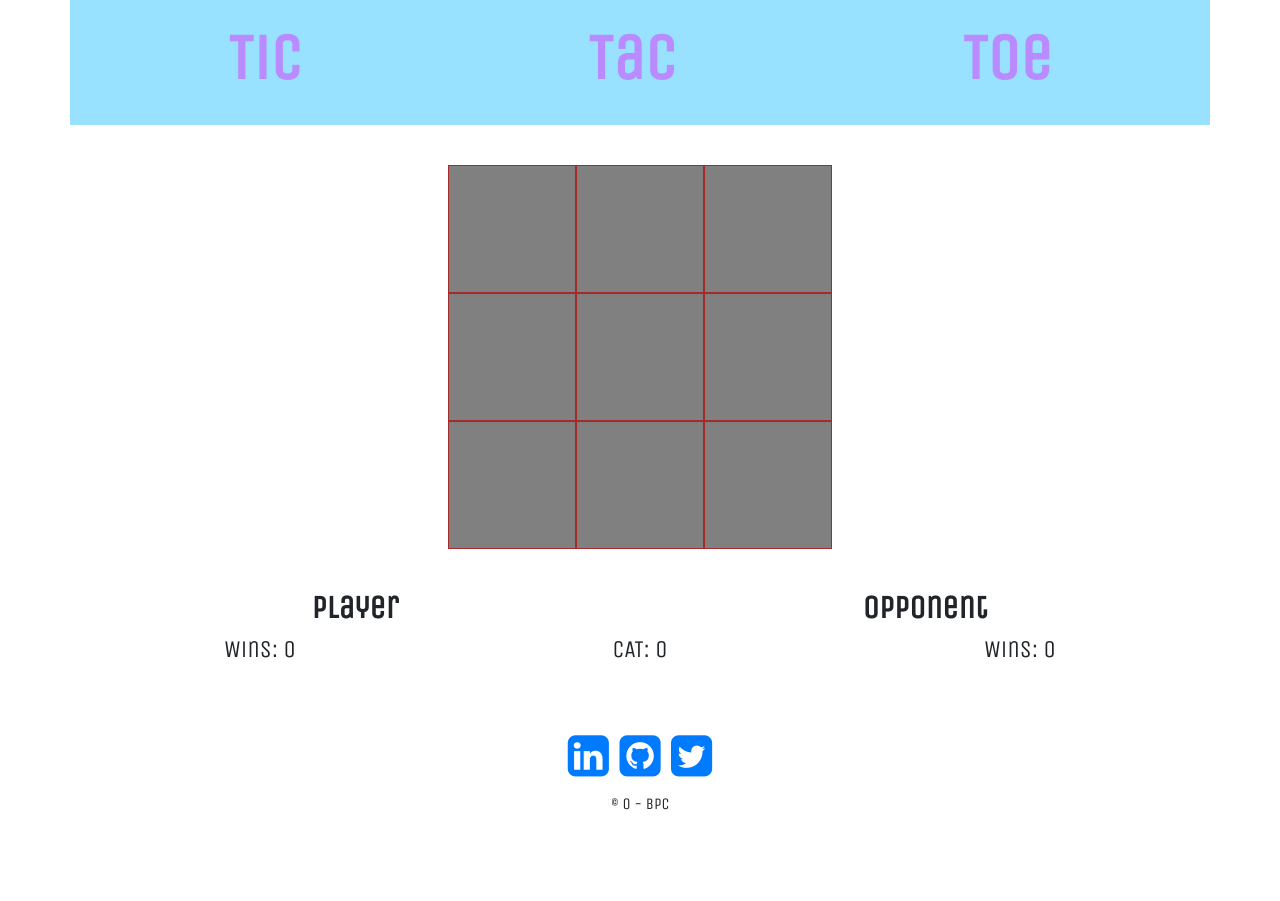
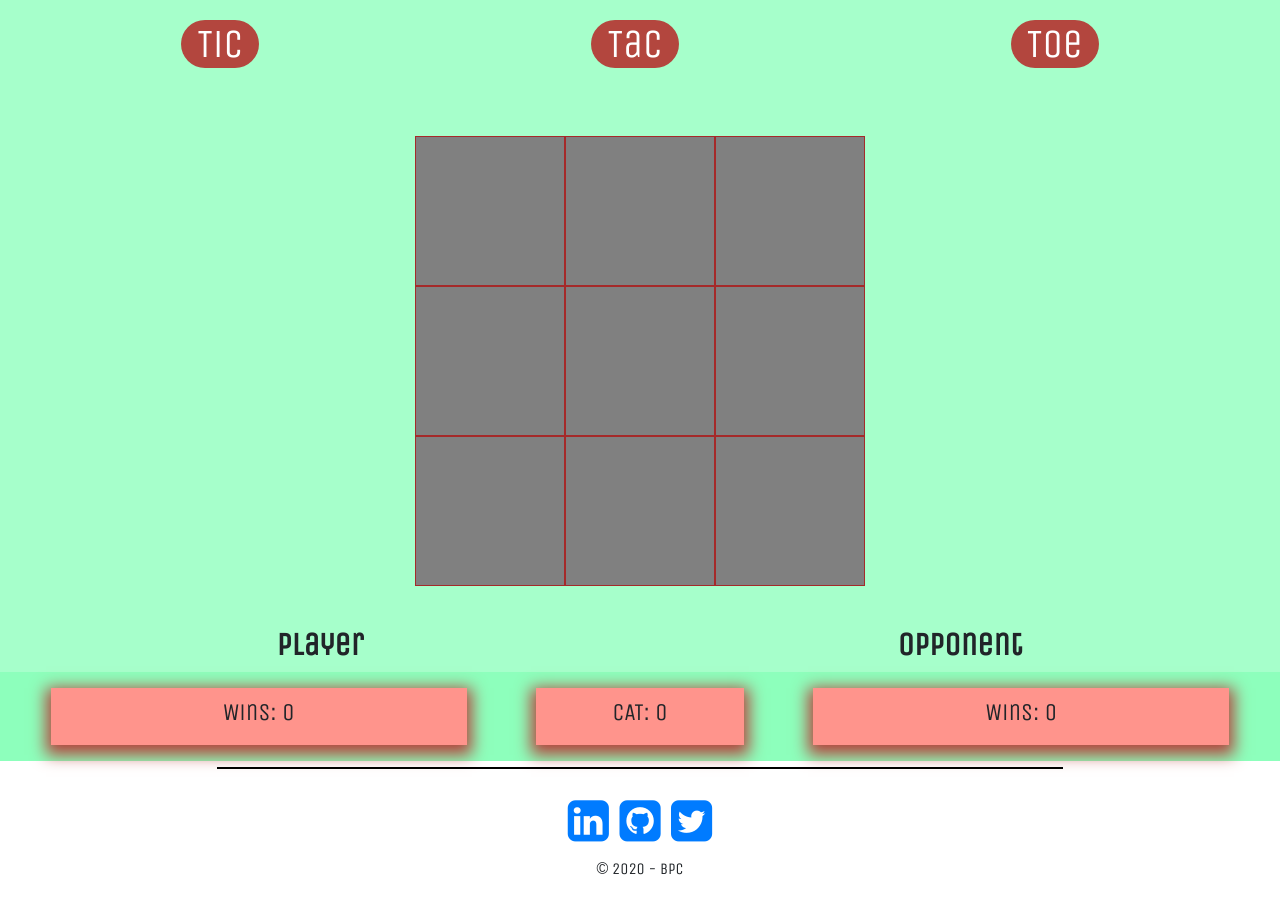
Before and after one commit to cayton10/TicTac, a website: page tictac.html in a window 1280 px wide. Before the commit the page ends 832 px from the top, so only its background shows below. Drawn offline with nearby package versions, Linux system fonts and the light colour scheme.

Commit message:
we're behind

```diff
--- a/style.css
+++ b/style.css
@@ -2,6 +2,13 @@
 /* ------------------------------ text styling ------------------------------ */
 h1,h2,h3,h4,h5,p{
   font-family:'Unica One', Arial, Helvetica, sans-serif, cursive;
+}
+
+h1{
+  background:  #B3463E;
+  color: white;
+  padding: 0 1rem;
+  border-radius: 100px;
 }
 
 h2{
@@ -9,24 +16,39 @@ h2{
   font-weight: bold;
 }
 
+.copy{
+  font-family: Arial, Helvetica, sans-serif;
+}
+
+/* -------------------------- container background -------------------------- */
+.container-fluid{
+  background: #A6FFCB;
+}
+
+
   /*Game title text*/
-  .title{
-    font-family: 'Unica One', cursive;
+ /* .title{
       font-size: 4rem;
       font-weight: bold;
-      color:rgba(198, 106, 255, 0.725);
-  }
+      color: #B3463E;
+  }*/
 
   .row.site-title{
     padding: 20px 0;
-    background: #98E2FF;
+
     margin-bottom: 20px;
   }
 
-/* ---------------------- MEDIA QUERY BP FOR GAME BOARD --------------------- */
+/* ---------------------- MEDIA QUERY BreakPoints FOR GAME BOARD --------------------- */
 
-    /* Extra small devices (phones, 600px and down) */
+/* -------------------------------------------------------------------------- */
+/*                Extra small devices (phones, 600px and down)                */
+/* -------------------------------------------------------------------------- */
+
   @media only screen and (max-width: 600px) {
+
+/* ---------------------------- game board sizing --------------------------- */
+
     .square{
       background: grey;
       border: 1pt solid brown;
@@ -35,16 +57,44 @@ h2{
       padding: 0;
     }
 
+/* ------------------------------- title text ------------------------------- */
+  .title{
+    font-size: 3rem;
+  }
+
+/* ------------------------------- player text ------------------------------ */
+  h2{
+    font-size: 1.5rem;
+  }
+
+/* ------------------------------- score text ------------------------------- */
+  h4{
+    font-size: 1rem;
+  }
+
+/* --------------------------- GAME BOARD MARGINS --------------------------- */
+
     .row.site-title{
       margin-bottom: 2vh;
     }
 
     .row.player {
-      margin-top: 2vh;
+      margin-top: 4vh;
+    }
+
+/* ---------------------------- score box styling --------------------------- */
+    .player-box{
+      background: #FF948C;
+    }
+    .score-counter{
+      padding-top: 15px;
     }
   }
 
-  /* Small devices (portrait tablets and large phones, 600px and up) */
+/* -------------------------------------------------------------------------- */
+/*       Small devices (portrait tablets and large phones, 600px and up)      */
+/* -------------------------------------------------------------------------- */
+
   @media only screen and (min-width: 600px) {
     .square{
       background: grey;
@@ -63,7 +113,10 @@ h2{
     }
   }
 
-  /* Medium devices (landscape tablets, 768px and up) */
+/* -------------------------------------------------------------------------- */
+/*              Medium devices (landscape tablets, 768px and up)              */
+/* -------------------------------------------------------------------------- */
+
   @media only screen and (min-width: 768px) {
     .square{
       background: grey;
@@ -80,9 +133,19 @@ h2{
     .row.player {
       margin-top: 4vh;
     }
+
+    .score-counter{
+      padding: 1rem 1rem;
+      background: #8DFFBC;
+    }
+
+
   }
 
-  /* Large devices (laptops/desktops, 992px and up) */
+/* -------------------------------------------------------------------------- */
+/*               Large devices (laptops/desktops, 992px and up)               */
+/* -------------------------------------------------------------------------- */
+
   @media only screen and (min-width: 992px) {
     .square{
       background: grey;
@@ -101,13 +164,18 @@ h2{
     }
   }
 
-  /* Extra large devices (large laptops and desktops, 1200px and up) */
+/* -------------------------------------------------------------------------- */
+/*       Extra large devices (large laptops and desktops, 1200px and up)      */
+/* -------------------------------------------------------------------------- */
+
   @media only screen and (min-width: 1200px) {
     .square{
       background: grey;
       border: 1pt solid brown;
-      width: 10vw;
-      height: 10vw;
+      width: 150px;
+      height: 150px;
+      max-width: 150px;
+      max-height: 150px;
       padding: 0;
     }
 
@@ -116,14 +184,21 @@ h2{
     }
   }
 
+/* -------------------------------------------------------------------------- */
+/*                              END MEDIA QUERIES                             */
+/* -------------------------------------------------------------------------- */
 
-  /*.square{
-    background: grey;
-    border: 1pt solid brown;
-    width: 20vw;
-    height: 20vw;
-    padding: 0;
-  }*/
+  .score-box{
+    background: #FF948C;
+    padding: 10px;
+    box-shadow: 0px 5px 15px 5px #B3463E;
+  }
+
+  .cat-score-box{
+    background: #FF948C;
+    padding: 10px;
+    box-shadow: 0px 5px 15px 5px #B3463E;
+  }
 
   a {
     font-size: 3rem;
@@ -138,9 +213,18 @@ h2{
   }
 
 /* ------------------------------ STYLE FOOTER ------------------------------ */
+
+html{
+  min-height: 100%;
+  position: relative;
+}
+.container-fluid{
+  margin-bottom: 140px;
+}
+
 footer {
   bottom: 0;
-  height: 80px;
+  height: 150px;
   position: absolute;
   width: 100%;
 }
@@ -154,5 +238,5 @@ li{
 }
 
 hr {
-  border: 2px solid black;
+  border: .5px solid black;
 }
--- a/tictac.html
+++ b/tictac.html
@@ -19,7 +19,7 @@
 
     </head>
     <body>
-    <div class="container">
+    <div class="container-fluid">
         <!-- ANIMATE GAME TITLE TO SLIDE INTO WINDOW-->
         <header>
             <div class="row site-title">
@@ -87,13 +87,13 @@
             <!-- END PLAYER NAMES-->
             <!-- SCORE COUNTER / FANCY BOX -->
             <div class="row score-counter justify-content-around">
-                <div class="col-4 justify-content-center text-center">
+                <div class="col-4 justify-content-center text-center score-box">
                     <h4>Wins: <span id="player-score">0</span></h2>
                 </div>
-                <div class="col-4 justify-content-center text-center">
+                <div class="col-2 justify-content-center text-center cat-score-box">
                     <h4>CAT: <span id="cat-record">0</span></h4>
                 </div>
-                <div class="col-4 justify-content-center text-center">
+                <div class="col-4 justify-content-center text-center score-box">
                     <h4>Wins: <span id="opponent-score">0</span></h2>
                 </div>
             </div>
@@ -106,6 +106,7 @@
                 <div class="col-12">
                     <div class="row">
                         <div class="col-12">
+                        <hr class='col-8'>
                             <ul class="social d-inline">
                                 <li class="d-inline">
                                     <a href="https://www.linkedin.com/in/bencayton/" target="_blank"><i class="fa fa-linkedin-square"></i></a>
@@ -121,7 +122,7 @@
                     </div>
                     <div class="row">
                         <div class="col-12 text-center">
-                            <p>&copy; <span id="copyrightYear">0</span> - BPC</p>
+                            <p><span class="copy">&copy;</span> <span id="copyrightYear">0</span> - BPC</p>
                         </div>
                     </div>
                 </div>
--- a/tictac.js
+++ b/tictac.js
@@ -1,15 +1,26 @@
+/* ------------------- ANIMATE ON SCROLL PLUGIN INITIALIZE ------------------ */
+
 AOS.init({
     once: true
-  })
+  });
+
+/* ---------------------------- ON DOCUMENT LOAD ---------------------------- */
 
   $(document).ready(function()
   {
 
-    /*LIFTED THIS FROM https://stackoverflow.com/questions/30139622/how-to-set-a-divs-height-equal-to-that-divs-width*/
-    //GRABS width of .square class divs and applies that value to height to maintain apsect ratio.
+/* ------------------------- ANIMATIONS ON PAGE LOAD ------------------------ */
 
-    $('.square').height(function(){
-      return $(this).width();
-    });
+    $(".container-fluid").hide(0).fadeIn(1200);
+
+    //Footer dynamic year update
+    document.getElementById('copyrightYear').innerHTML = new Date().getFullYear();
+
+/* --------------------------- mouse over squares --------------------------- */
+
+
+/* ---------------------------- ON CLICK ADD PLAY --------------------------- */
+    $('.square').on(click, )
+
 
   });
```
Also changed, not shown: index.html (+1 -1 lines), x.png (added).
